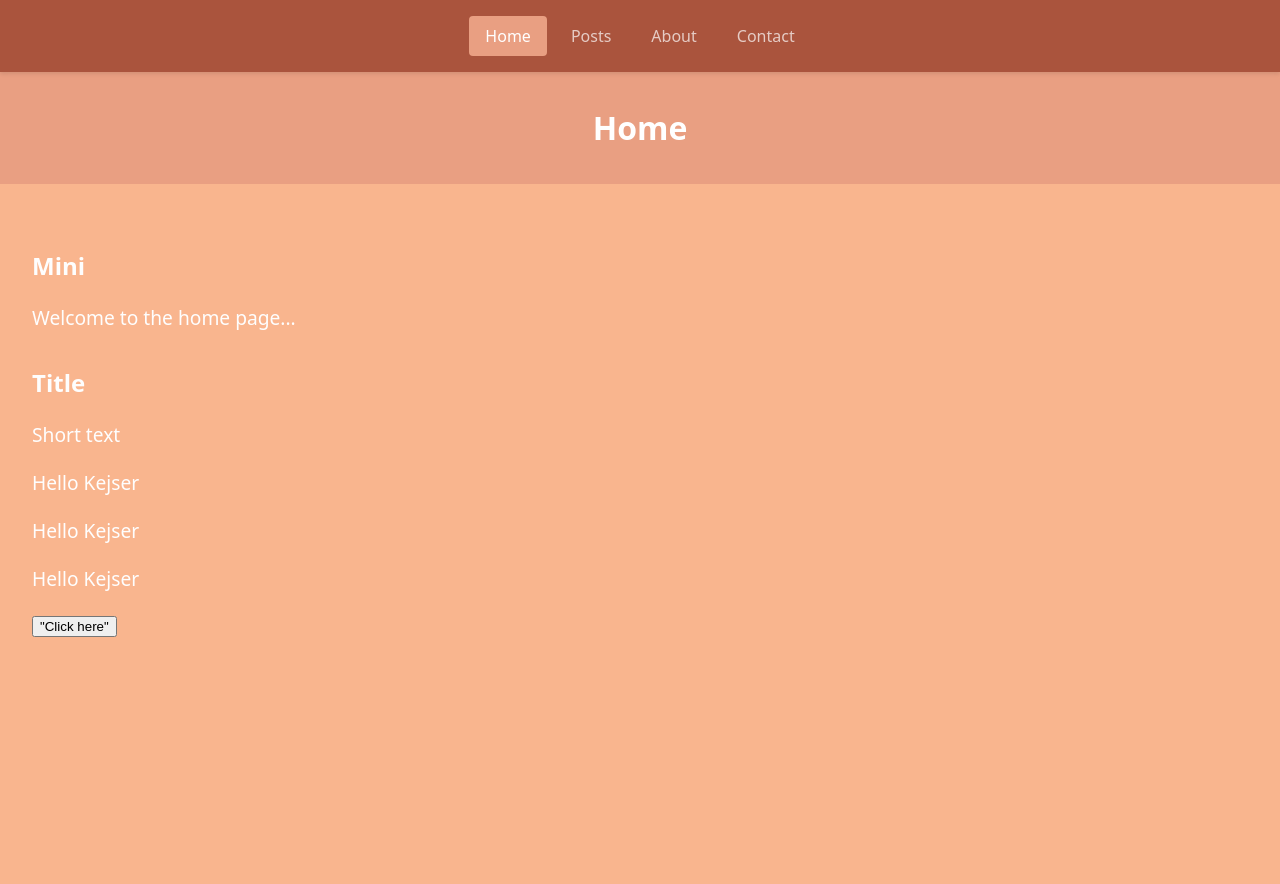
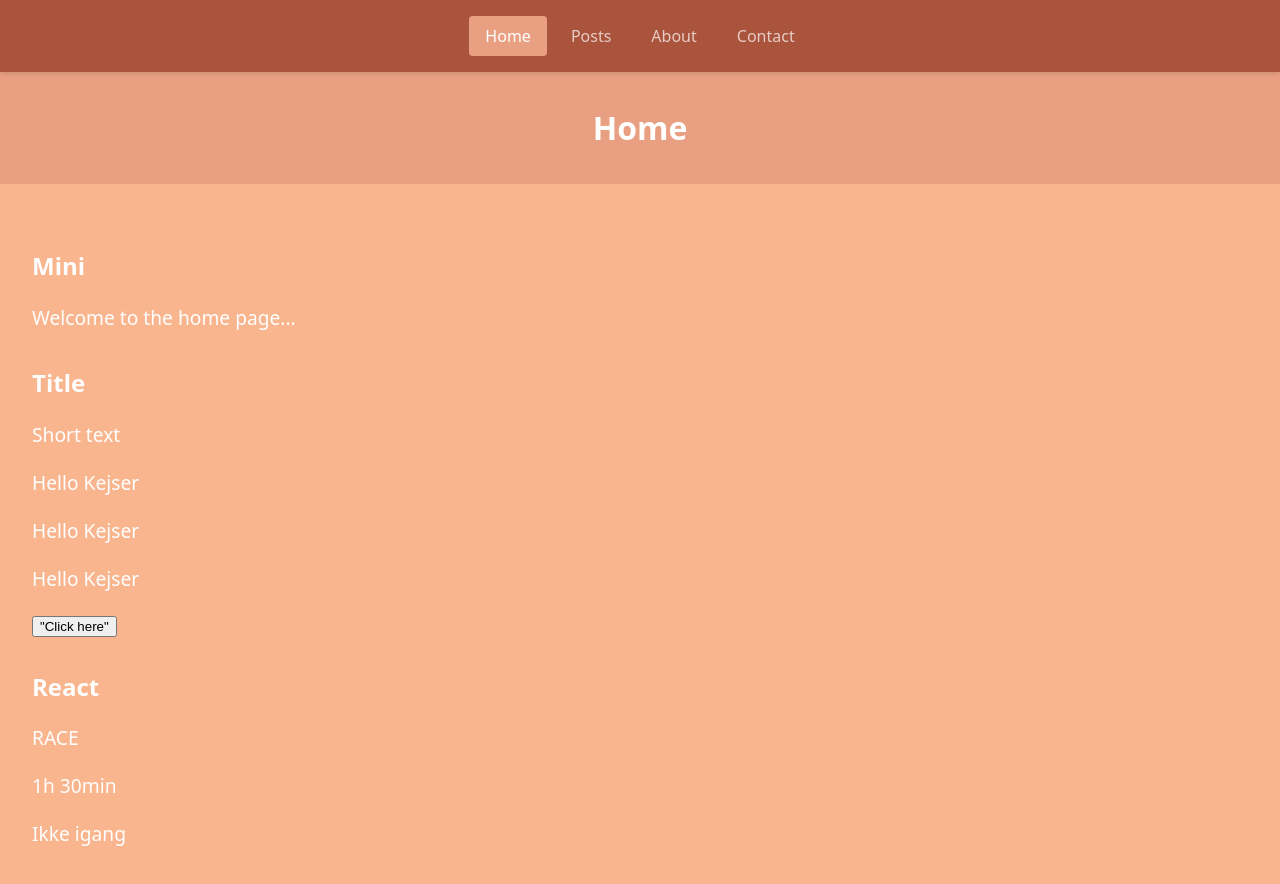
Before and after one commit to FKAYSR/web-app-optimization, a React (Vite) app: page / in a window 1280 px wide. Shown: the top 884 px of the page. Before the commit the page ends 800 px from the top, so only its background shows below. Built offline with nearby package versions, Linux system fonts and the light colour scheme; no server answers.

Commit message:
Opgave 08 om Objects done

```diff
--- a/src/pages/HomePage.jsx
+++ b/src/pages/HomePage.jsx
@@ -2,6 +2,7 @@ import Teacher from "../sandbox/Teacher";
 import Welcome from "../sandbox/Welcome";
 import Greeting from "../sandbox/Greeting";
 import Button from "../sandbox/Button";
+import Course from "../sandbox/Course";
 
 export default function HomePage() {
   return (
@@ -17,6 +18,7 @@ export default function HomePage() {
         <Greeting name="Kejser" />
         <Greeting name="Kejser" />
         <Button />
+        <Course />
       </main>
     </>
   );
--- /dev/null
+++ b/src/sandbox/Course.jsx
@@ -0,0 +1,18 @@
+
+const course = {
+    title: "React",
+    teacher: "RACE",
+    duration: "1h 30min",
+    isActive: false
+}
+
+export default function Course() {
+    return (
+      <article>
+        <h2>{course.title}</h2>
+        <p>{course.teacher}</p>
+        <p>{course.duration}</p>
+        <p>{course.isActive ? "Igang" : "Ikke igang"}</p>
+      </article>
+    );
+}
--- a/src/sandbox/sandbox.js
+++ b/src/sandbox/sandbox.js
@@ -23,3 +23,12 @@ console.log(showWelcomeMessage());
 // -- Arrow function eksplicit:
 const sayHii = (name) => `Hii ${name}`;
 console.log(sayHii("Kejser"));
+
+const course = {
+    title: "React",
+    teacher: "RACE",
+    duration: "1h 30min",
+    isActive: true
+}
+
+console.log(course)
```
